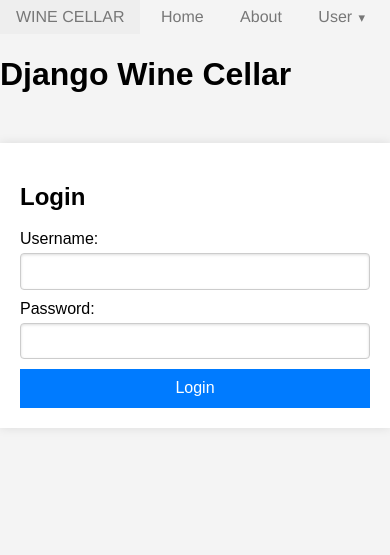
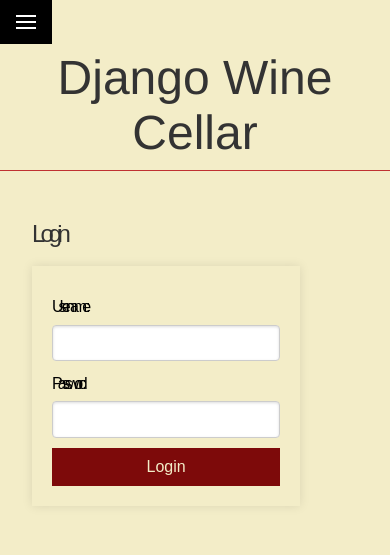
Before and after one commit to the-broke-sommeliers/wine-cellar, a Django app: page /accounts/login/ in a window 390 px wide. Shown: the top 555 px of the page. Run offline with Django 5.2, Linux system fonts and the light colour scheme; some libraries are stand-ins or nearby versions.

Commit message:
add style sheets for components, copy basic page layout from pure example, add colour pallet, still need to fix css only responsive men

```diff
--- /dev/null
+++ b/wine_cellar/static/css/forms.css
@@ -0,0 +1,43 @@
+.pure-form input[type="submit"],
+.pure-form button[type="submit"]  {
+  background-color: var(--dark);
+}
+
+.pure-form input[type="submit"]:hover,
+.pure-form button[type="submit"]:hover  {
+  background-color: var(--darker);
+}
+
+.login-container {
+  margin: 0 auto;
+  padding: 20px;
+  background-color: var(--light);
+  box-shadow: 0 0 10px rgba(0, 0, 0, 0.1);
+
+  .pure-form input[type="text"],
+  .pure-form input[type="password"] {
+    width: 100%;
+    margin-bottom: 10px;
+  }
+
+  .pure-form input[type="submit"] {
+    width: 100%;
+    color: var(--light);
+    padding: 10px;
+    border: none;
+    cursor: pointer;
+  }
+}
+
+.wine-form {
+  @media screen and (min-width: 48em) {
+    .pure-control-group {
+        display: flex;
+
+        input,
+        select {
+            flex-grow: 1;
+        }
+    }
+  }
+}
--- /dev/null
+++ b/wine_cellar/static/css/menu.css
@@ -0,0 +1,201 @@
+/*
+The `.pure-menu` `<div>` is the parent `<div>` that contains the `.pure-menu` that
+appears on the left side of the page.
+*/
+
+.pure-menu {
+  margin-left: -200px;
+  /* ".pure-menu" width */
+  width: 200px;
+  position: fixed;
+  top: 0;
+  left: 0;
+  bottom: 0;
+  z-index: 1000;
+  /* so the menu or its navicon stays above all content */
+  background-color: var(--dark);
+  overflow-y: auto;
+}
+
+.pure-menu-has-children {
+  position: relative;
+}
+
+.pure-menu-children {
+  position: absolute;
+  left: 100px;
+}
+
+/*
+  All anchors inside the menu should be styled like this.
+  */
+.pure-menu a {
+  color: var(--light);
+  border: none;
+  padding: 0.6em 0 0.6em 0.6em;
+}
+
+/*
+  Remove all background/borders, since we are applying them to .pure-menu.
+  */
+.pure-menu ul {
+  border: none;
+  background: transparent;
+}
+
+/*
+      Change color of the anchor links on hover/focus.
+      */
+.pure-menu li a:hover,
+.pure-menu li a:focus {
+  background: var(--darker);
+}
+
+/*
+  This styles the selected menu item `<li>`.
+  */
+.pure-menu .pure-menu-selected,
+.pure-menu .pure-menu-heading {
+  background: var(--darker);
+}
+
+/*
+      This styles a link within a selected menu item `<li>`.
+      */
+.pure-menu .pure-menu-selected a {
+  color: var(--light);
+}
+
+/*
+  This styles the menu heading.
+  */
+.pure-menu .pure-menu-heading {
+  font-size: 110%;
+  color: var(--light);
+  margin: 0;
+}
+
+/* -- Dynamic Button For Responsive Menu -------------------------------------*/
+
+/*
+The button to open/close the Menu is custom-made and not part of Pure. Here's
+how it works:
+*/
+
+/*
+`.menu-link` represents the responsive menu toggle that shows/hides on
+small screens.
+*/
+.menu-link {
+  position: fixed;
+  display: block;
+  /* show this only on small screens */
+  top: 0;
+  left: 0;
+  /* ".pure-menu width" */
+  background: #000;
+  background: rgba(0, 0, 0, 0.7);
+  font-size: 10px;
+  /* change this value to increase/decrease button size */
+  z-index: 10;
+  width: 2em;
+  height: auto;
+  padding: 2.1em 1.6em;
+}
+
+.menu-link:hover,
+.menu-link:focus {
+  background: #000;
+}
+
+.menu-link span {
+  position: relative;
+  display: block;
+}
+
+.menu-link span,
+.menu-link span:before,
+.menu-link span:after {
+  background-color: #fff;
+  pointer-events: none;
+  width: 100%;
+  height: 0.2em;
+}
+
+.menu-link span:before,
+.menu-link span:after {
+  position: absolute;
+  margin-top: -0.6em;
+  content: " ";
+}
+
+.menu-link span:after {
+  margin-top: 0.6em;
+}
+
+/* -- Responsive Styles (Media Queries) ------------------------------------- */
+
+/*
+Hides the menu at `48em`, but modify this based on your app's needs.
+*/
+@media (min-width: 48em) {
+
+  .header,
+  .content {
+    padding-left: 2em;
+    padding-right: 2em;
+  }
+
+  #layout {
+    padding-left: 200px;
+    /* left col width ".pure-menu" */
+    left: 0;
+  }
+
+  .pure-menu {
+    left: 200px;
+  }
+
+  .menu-link {
+    position: fixed;
+    left: 200px;
+    display: none;
+  }
+
+  #layout.active .menu-link {
+    left: 200px;
+  }
+}
+
+@media (max-width: 48em) {
+
+  /* Only apply this when the window is small. Otherwise, the following
+  case results in extra padding on the left:
+      * Make the window small.
+      * Tap the menu to trigger the active state.
+      * Make the window large again.
+  */
+  #layout.active {
+    position: relative;
+    left: 200px;
+  }
+}
+
+/* Hamburger menu styles for small screens */
+
+@media screen and (max-width: 600px) {
+  .pure-menu-list {
+      display: none;
+      flex-direction: column;
+      position: absolute;
+      top: 60px; /* Adjust the top position as needed */
+      left: 0;
+      width: 100%;
+      background-color: #333;
+  }
+
+  /* Show the menu when the checkbox is checked */
+  .pure-menu-toggle:checked + .pure-menu-list {
+      display: flex;
+  }
+}
--- /dev/null
+++ b/wine_cellar/static/css/page-layout.css
@@ -0,0 +1,68 @@
+/*
+Add transition to containers so they can push in and out.
+*/
+#layout,
+.pure-menu,
+.menu-link {
+  -webkit-transition: all 0.2s ease-out;
+  -moz-transition: all 0.2s ease-out;
+  -ms-transition: all 0.2s ease-out;
+  -o-transition: all 0.2s ease-out;
+  transition: all 0.2s ease-out;
+}
+
+/*
+This is the parent `<div>` that contains the menu and the content area.
+*/
+#layout {
+  position: relative;
+  left: 0;
+  padding-left: 0;
+}
+
+#layout.active .pure-menu {
+  left: 200px;
+  width: 200px;
+}
+
+#layout.active .menu-link {
+  left: 200px;
+}
+
+/*
+The content `<div>` is where all your content goes.
+*/
+.content {
+  margin: 0 auto;
+  padding: 0 2em;
+  max-width: 800px;
+  margin-bottom: 50px;
+  line-height: 1.6em;
+}
+
+.header {
+  margin: 0;
+  color: #333;
+  text-align: center;
+  padding: 2.5em 2em 0;
+  border-bottom: 1px solid var(--red);
+}
+
+.header h1 {
+  margin: 0.2em 0;
+  font-size: 3em;
+  font-weight: 300;
+}
+
+.header h2 {
+  font-weight: 300;
+  color: #333;
+  padding: 0;
+  margin-top: 0;
+}
+
+.content-subhead {
+  margin: 50px 0 20px 0;
+  font-weight: 300;
+  color: #333;
+}
--- a/wine_cellar/static/css/styles.css
+++ b/wine_cellar/static/css/styles.css
@@ -1,44 +1,17 @@
+@import url("menu.css");
+@import url("page-layout.css");
+@import url("forms.css");
+
+:root {
+    --darker: #430505;
+    --dark: #7D0A0A;
+    --red: #BF3131;
+    --beige: #EAD196;
+    --light: #F3EDC8;
+}
+
 body {
     font-family: 'Helvetica', sans-serif;
-    background-color: #f4f4f4;
+    background-color: var(--light);
     width: 100%;
 }
-
-.login-container {
-    max-width: 400px;
-    margin: 0 auto;
-    padding: 20px;
-    background-color: #fff;
-    box-shadow: 0 0 10px rgba(0, 0, 0, 0.1);
-    margin-top: 50px;
-}
-
-.pure-form input[type="text"],
-.pure-form input[type="password"] {
-    width: 100%;
-    margin-bottom: 10px;
-}
-
-.pure-form input[type="submit"] {
-    width: 100%;
-    background-color: #007BFF;
-    color: #fff;
-    padding: 10px;
-    border: none;
-    cursor: pointer;
-}
-
-.pure-form input[type="submit"]:hover {
-    background-color: #0056b3;
-}
-
-.center-container {
-    display: flex;
-    justify-content: center;
-    align-items: center;
-    height: 100vh; /* Adjust this value based on your design needs */
-}
-
-.pure-g {
-    width: 100%; /* Ensure the content takes the full width of the container */
-}
--- a/wine_cellar/templates/base.html
+++ b/wine_cellar/templates/base.html
@@ -5,20 +5,28 @@
     <meta charset="UTF-8">
     <meta name="viewport" content="width=device-width, initial-scale=1.0">
     <link rel="stylesheet" href="https://cdn.jsdelivr.net/npm/purecss@3.0.0/build/pure-min.css" integrity="sha384-X38yfunGUhNzHpBaEBsWLO+A0HDYOQi8ufWDkZ0k9e0eXz/tH3II7uKZ9msv++Ls" crossorigin="anonymous">
+    <link rel="stylesheet" href="https://cdn.jsdelivr.net/npm/purecss@3.0.0/build/grids-responsive-min.css" />
     <link rel="stylesheet" href="{% static 'css/styles.css' %}">
     {% block styles %}{% endblock styles %}
     <title>{% block title %}Django Wine Cellar{% endblock %}</title>
     <!-- Add additional stylesheets or scripts here -->
 </head>
 <body>
- <div class="pure-menu pure-menu-horizontal">
+    <div id="layout">
+        <nav>
+            <!-- Menu toggle -->
+            <label for="menu-toggle">
+            <a href="#menu" id="menuLink" class="menu-link">
+                <!-- Hamburger icon -->
+                <span></span>
+            </a>
+            </label>
+            <div class="pure-menu">
                 <a href="#" class="pure-menu-heading pure-menu-link">Wine Cellar</a>
+                <input type="checkbox" id="menu-toggle">
                 <ul class="pure-menu-list">
                     <li class="pure-menu-item"><a href="#" class="pure-menu-link">Home</a></li>
                     <li class="pure-menu-item"><a href="#" class="pure-menu-link">About</a></li>
-            <!-- Add more menu items as needed -->
-        </ul>
-        <ul class="pure-menu-list pure-menu-right">
                     <!-- Add user dropdown (replace '#' with the URL for user profile/settings) -->
                     <li class="pure-menu-item pure-menu-has-children pure-menu-allow-hover">
                         <a href="#" class="pure-menu-link">User</a>
@@ -30,18 +38,12 @@
                     </li>
                 </ul>
             </div>
-
-    <div id="layout" class="pure-g">
-        <div class="sidebar pure-u-1 pure-u-md-1-4">
-            <!-- Add sidebar content if needed -->
-        </div>
-
-        <div class="content pure-u-1 pure-u-md-3-4">
-            <div>
+        </nav>
+        <div id="main">
+            <div class="header">
                 <h1 class="brand-title">{% block header %}Django Wine Cellar{% endblock %}</h1>
             </div>
-
-            <div class="content-body">
+            <div class="content">
                 {% block content %}{% endblock %}
             </div>
         </div>
--- a/wine_cellar/templates/registration/login.html
+++ b/wine_cellar/templates/registration/login.html
@@ -6,8 +6,11 @@
 {% block title %}Login{% endblock %}
 
 {% block content %}
+<div class="pure-g">
+    <div class="pure-u-md-1-3"></div>
+    <div class="pure-u-md-1-3">
+        <h2 class="content-subhead">Login</h2>
         <div class="login-container">
-        <h2>Login</h2>
             <form class="pure-form" method="post">
                 {% csrf_token %}
                 <label for="username">Username:</label>
@@ -19,4 +22,6 @@
                 <input type="submit" value="Login">
             </form>
         </div>
+    </div>
+</div>
 {% endblock %}
```
Also changed, not shown: wine_cellar/apps/wine/templates/wine_form.html (+7 -6 lines). Lines whose indentation alone changed are shown as unchanged.
